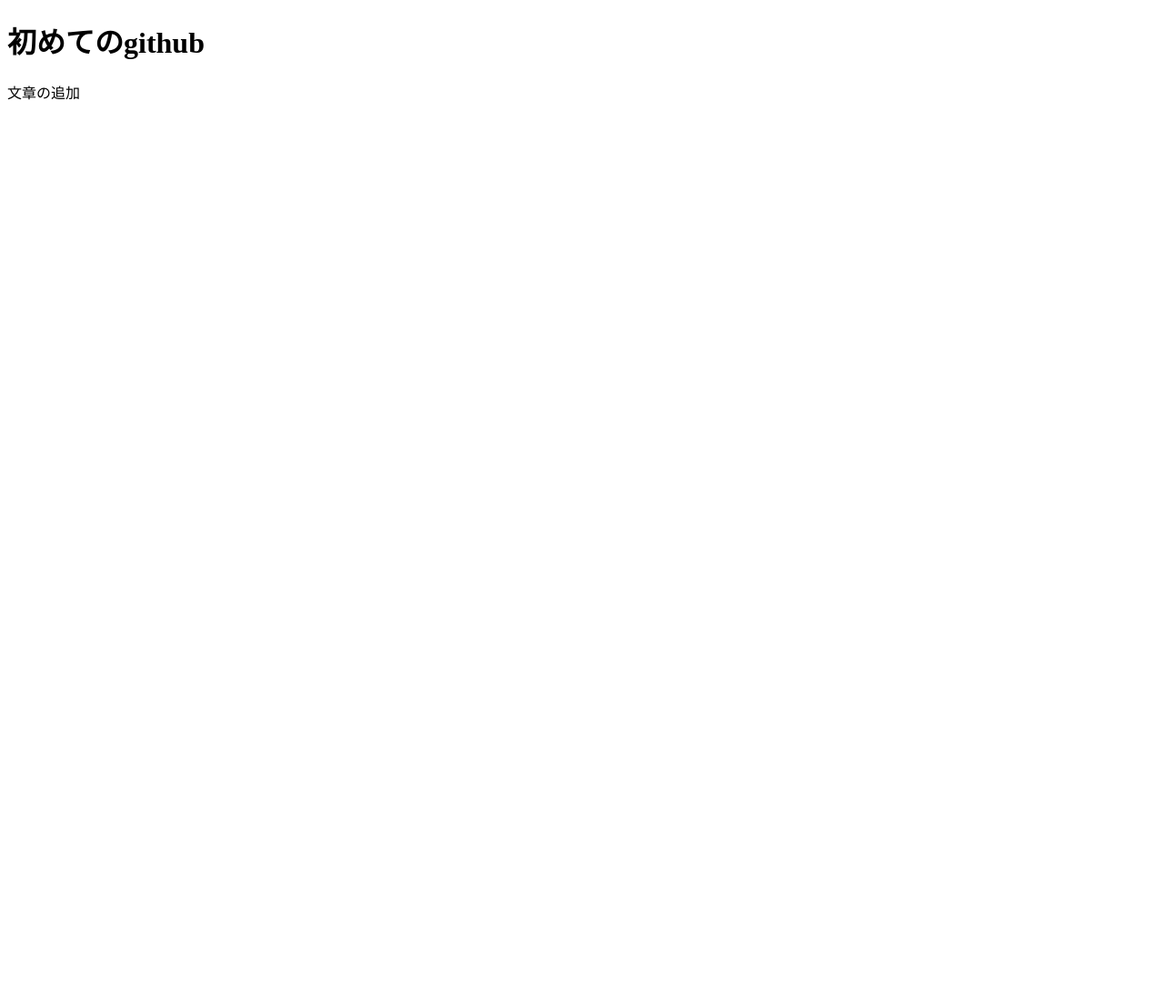
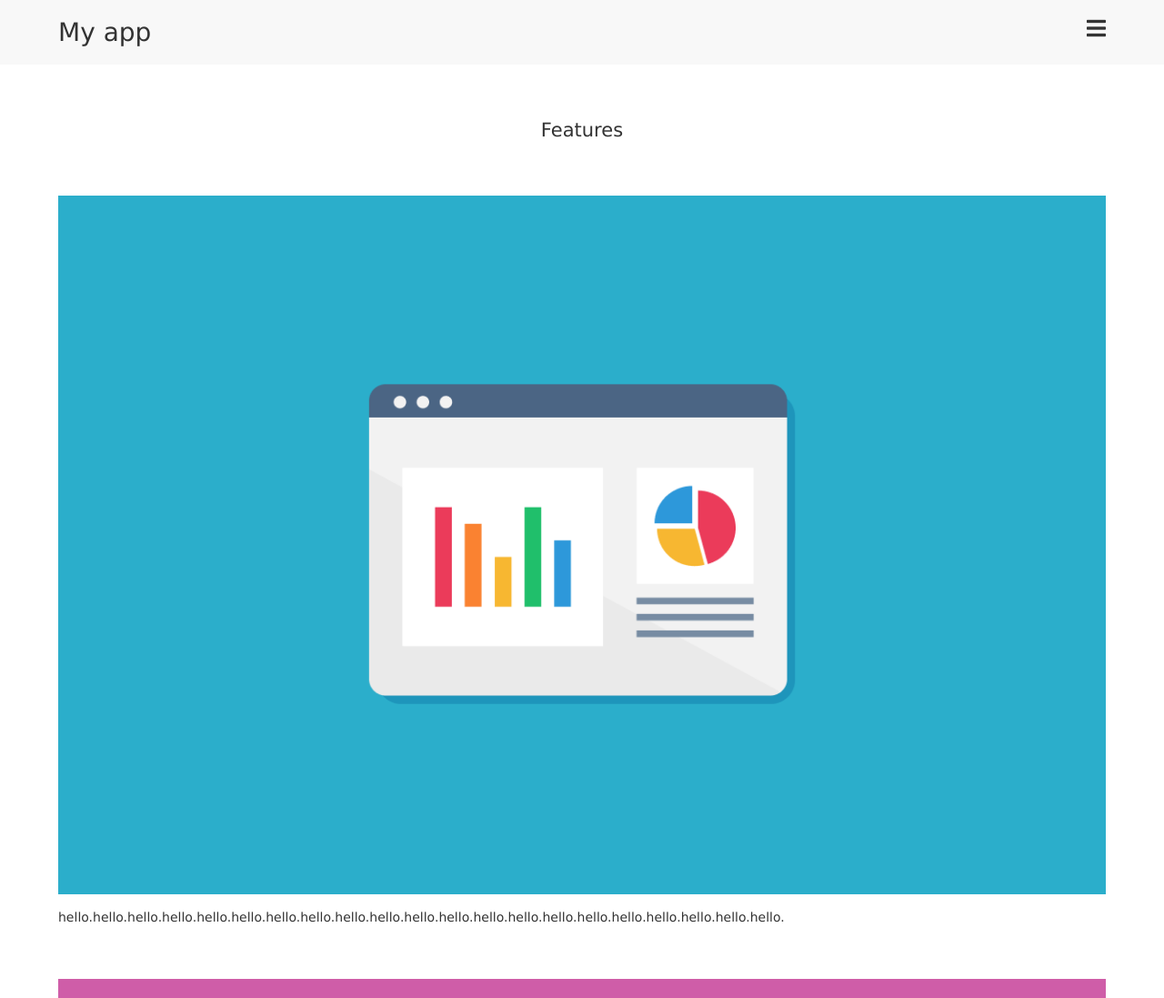
Before and after one commit to KKKeisuke/MyHomePage, a plain HTML site: page docs/index.html in a window 1280 px wide. Shown: the top 1097 px of the page at 91% size. Before the commit the page ends 800 px from the top, so only its background shows below. Drawn offline with Linux system fonts and the light colour scheme.

Commit message:
add code

```diff
--- a/docs/css/styles.css
+++ b/docs/css/styles.css
@@ -0,0 +1,49 @@
+body{
+    background: #F8F8F8;
+    font-size: 14px;
+    font-family: Verdana, sans-serif;
+    margin: 0;
+    color: #333;
+}
+.container{
+    width: 90%;
+    margin: 0 auto;
+}
+header h1{
+    font-size: 28px;
+    font-weight: normal;
+}
+#open_menu{
+    float: right;
+    font-size: 24px;
+    cursor: pointer;
+}
+.features{
+    padding: 60px 0;
+    background: #FFF;
+}
+.features h1{
+    text-align: center;
+    font-weight: normal;
+    margin: 0 0 60px;
+}
+.feature p{
+    word-wrap: break-word;
+}
+.feature img{
+    width: 100%;
+    height: auto;
+}
+.feature{
+    margin-bottom: 60px;
+}
+.feature:last-child{
+    margin-bottom: 0;
+}
+.news-item img{
+    width: 100%;
+    height: auto;
+}
+.news-item p{
+    word-wrap: break-word;
+}
--- a/docs/index.html
+++ b/docs/index.html
@@ -2,11 +2,53 @@
 <html lang="ja">
 <head>
     <meta charset="UTF-8">
+    <title>My app</title>
     <meta name="viewport" content="width=device-width">
-    <title>test</title>
+    <link rel="stylesheet" href="https://use.fontawesome.com/releases/v5.8.1/css/all.css" integrity="sha384-50oBUHEmvpQ+1lW4y57PTFmhCaXp0ML5d60M1M7uH2+nqUivzIebhndOJK28anvf" crossorigin="anonymous">
+    <link rel="stylesheet" href="./css/styles.css">
 </head>
 <body>
-    <h1>初めてのgithub</h1>
-    <p>文章の追加</p>
+    <header>
+        <div class="container">
+            <i id="open_menu" class="fas fa-bars"></i>
+            <h1>My app</h1>
+        </div>
+    </header>
+
+    <section class="features">
+        <div class="container">
+            <h1>Features</h1>
+            <section class="feature">
+                <img src="./img/feature1.png" alt="画像1" width="1200" height="800">
+                <p>hello.hello.hello.hello.hello.hello.hello.hello.hello.hello.hello.hello.hello.hello.hello.hello.hello.hello.hello.hello.hello.</p>
+            </section>
+            <section class="feature">
+                <img src="./img/feature2.png" alt="画像2" width="1200" height="800">
+                <p>hello.hello.hello.hello.hello.hello.hello.hello.hello.hello.hello.hello.hello.hello.hello.hello.hello.hello.hello.hello.hello.</p>
+            </section>
+            <section class="feature">
+                <img src="./img/feature3.png" alt="画像3" width="1200" height="800">
+                <p>hello.hello.hello.hello.hello.hello.hello.hello.hello.hello.hello.hello.hello.hello.hello.hello.hello.hello.hello.hello.hello.</p>
+            </section>
+        </div>
+    </section>
+
+    <section class="news">
+        <div class="container">
+            <h1>News</h1>
+            <article class="news-item">
+                <img src="./img/news.png" alt="nwes画像">
+                <p>hello.hello.hello.hello.hello.hello.hello.hello.hello.hello.hello.hello.hello.hello.hello.hello.hello.hello.hello.hello.</p>
+            </article>
+            <article class="news-item">
+                <img src="./img/news.png" alt="nwes画像">
+                <p>hello.hello.hello.hello.hello.hello.hello.hello.hello.hello.hello.hello.hello.hello.hello.hello.hello.hello.hello.hello.</p>
+            </article>
+            <article class="news-item">
+                <img src="./img/news.png" alt="nwes画像">
+                <p>hello.hello.hello.hello.hello.hello.hello.hello.hello.hello.hello.hello.hello.hello.hello.hello.hello.hello.hello.hello.</p>
+            </article>
+        </div>
+    </section>
 </body>
 </html>
```
